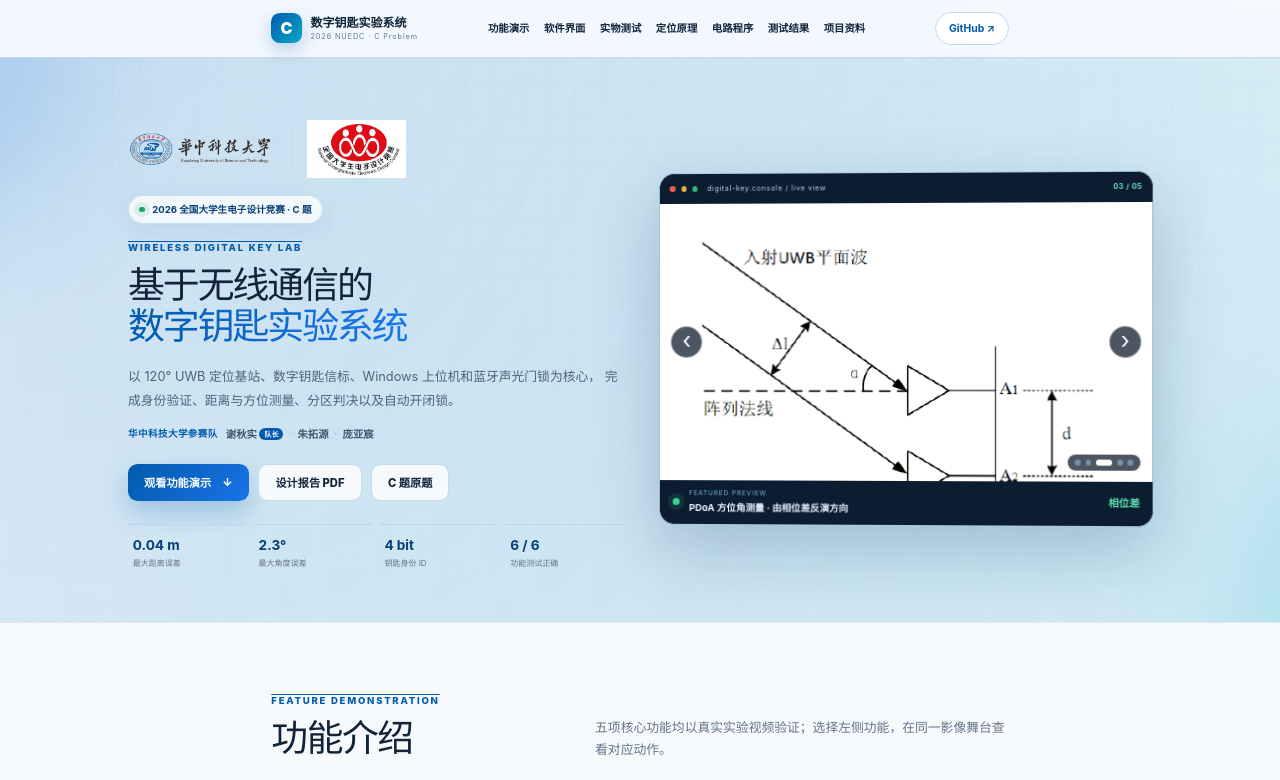
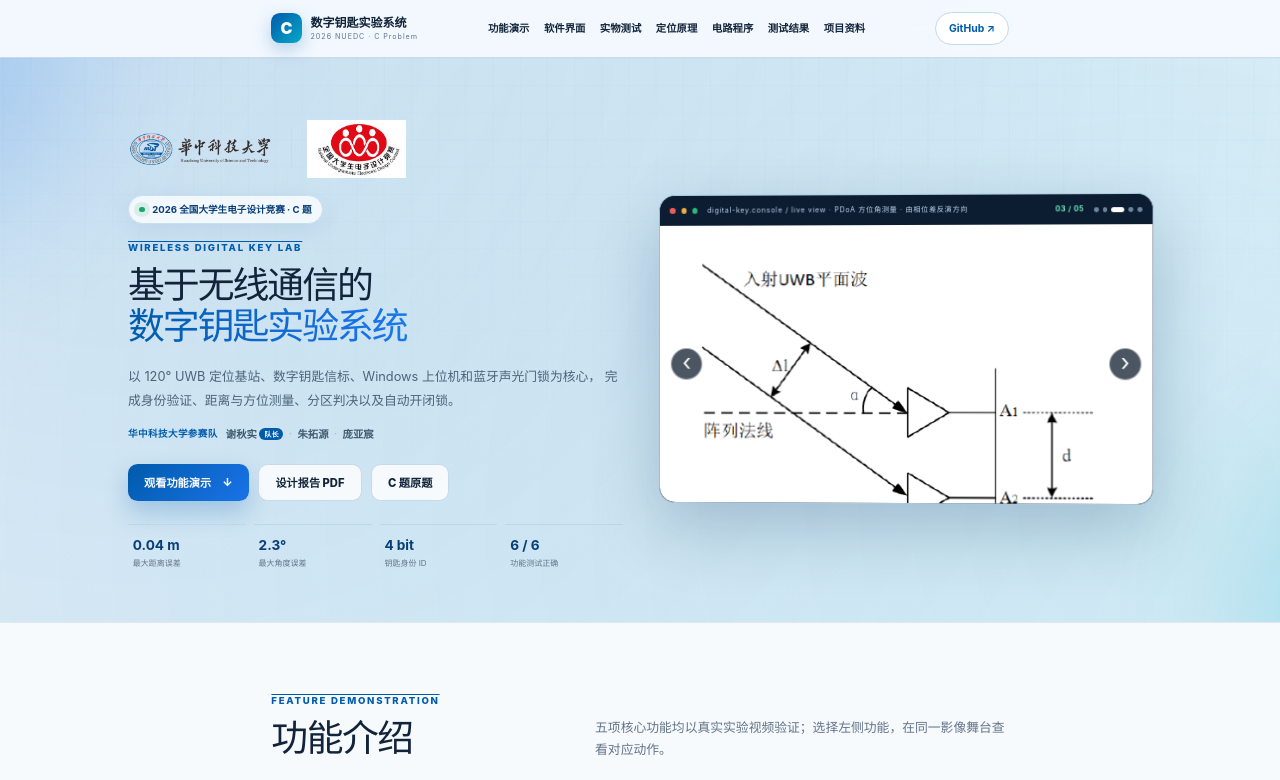
Before and after one commit to Qiushi0919/2026-NUEDC-C, a Next.js app in the folder website/: page / in a window 1280 px wide. Shown: the top 780 px of the page. Built offline with nearby package versions, Linux system fonts and the light colour scheme.

Commit message:
Remove carousel caption overlay

```diff
--- a/website/app/components/HeroCarousel.tsx
+++ b/website/app/components/HeroCarousel.tsx
@@ -10,35 +10,30 @@
     image: asset("/images/software-unlock.png"),
     alt: "数字钥匙实验系统开锁区运行界面",
     title: "身份通过 · 已进入开锁区",
-    value: "0.65 m",
     fit: "cover",
   },
   {
     image: asset("/report/system-block.png"),
     alt: "数字钥匙实验系统总体框图",
     title: "系统总体构成 · UWB 定位与门锁控制",
-    value: "系统框图",
     fit: "contain",
   },
   {
     image: asset("/report/pdoa-principle.png"),
     alt: "双天线 PDoA 方位角测量原理图",
     title: "PDoA 方位角测量 · 由相位差反演方向",
-    value: "相位差",
     fit: "contain",
   },
   {
     image: asset("/report/program-flow.png"),
     alt: "数字钥匙实验系统程序流程图",
     title: "身份与位置双重验证 · 状态机闭环",
-    value: "程序流程",
     fit: "contain",
   },
   {
     image: asset("/images/team-competition.jpg"),
     alt: "谢秋实、朱拓源、庞亚宸携作品参加全国大学生电子设计竞赛",
     title: "参赛团队 · 华中科技大学",
-    value: "团队合照",
     fit: "contain",
   },
 ] as const;
@@ -80,19 +75,8 @@
     >
       <div className="window-chrome">
         <span /><span /><span />
-        <p>digital-key.console / live view</p>
+        <p>digital-key.console / live view · {slide.title}</p>
         <b>{String(active + 1).padStart(2, "0")} / {String(slides.length).padStart(2, "0")}</b>
-      </div>
-
-      <div className="hero-carousel-media" aria-live="polite">
-        <img
-          key={slide.image}
-          src={slide.image}
-          alt={slide.alt}
-          data-fit={slide.fit}
-        />
-        <button type="button" className="hero-carousel-arrow previous" onClick={() => move(-1)} aria-label="上一张">‹</button>
-        <button type="button" className="hero-carousel-arrow next" onClick={() => move(1)} aria-label="下一张">›</button>
         <div className="hero-carousel-dots" aria-label="选择项目画面">
           {slides.map((item, index) => (
             <button
@@ -107,10 +91,15 @@
         </div>
       </div>
 
-      <div className="featured-caption">
-        <span className="status-dot" />
-        <p><small>FEATURED PREVIEW</small><strong>{slide.title}</strong></p>
-        <b>{slide.value}</b>
+      <div className="hero-carousel-media" aria-live="polite">
+        <img
+          key={slide.image}
+          src={slide.image}
+          alt={slide.alt}
+          data-fit={slide.fit}
+        />
+        <button type="button" className="hero-carousel-arrow previous" onClick={() => move(-1)} aria-label="上一张">‹</button>
+        <button type="button" className="hero-carousel-arrow next" onClick={() => move(1)} aria-label="下一张">›</button>
       </div>
     </div>
   );
--- a/website/app/globals.css
+++ b/website/app/globals.css
@@ -128,23 +128,17 @@
 .hero-carousel-arrow:focus-visible, .hero-carousel-dots button:focus-visible { outline: 2px solid #fff; outline-offset: 2px; }
 .hero-carousel-arrow.previous { left: 14px; }
 .hero-carousel-arrow.next { right: 14px; }
-.hero-carousel-dots { position: absolute; z-index: 3; right: 15px; bottom: 13px; display: flex; gap: 6px; padding: 7px 9px; border-radius: 999px; background: rgba(7, 20, 38, 0.72); backdrop-filter: blur(8px); }
-.hero-carousel-dots button { width: 7px; height: 7px; padding: 0; border: 0; border-radius: 50%; background: #7890a5; cursor: pointer; transition: width 0.2s ease, background 0.2s ease; }
-.hero-carousel-dots button.active { width: 20px; border-radius: 999px; background: #fff; }
+.hero-carousel-dots { display: flex; flex: 0 0 auto; align-items: center; gap: 5px; margin-left: 5px; }
+.hero-carousel-dots button { width: 6px; height: 6px; padding: 0; border: 0; border-radius: 50%; background: #6f879c; cursor: pointer; transition: width 0.2s ease, background 0.2s ease; }
+.hero-carousel-dots button.active { width: 16px; border-radius: 999px; background: #fff; }
 @keyframes hero-slide-in { from { opacity: 0.3; transform: scale(1.015); } to { opacity: 1; transform: scale(1); } }
 .window-chrome { display: flex; height: 38px; align-items: center; gap: 7px; padding: 0 13px; color: #bcd4e9; background: #0d1d31; font-size: 9px; }
 .window-chrome > span { width: 7px; height: 7px; border-radius: 50%; background: #5a7188; }
 .window-chrome > span:first-child { background: #ef5c57; }
 .window-chrome > span:nth-child(2) { background: #e8b04a; }
 .window-chrome > span:nth-child(3) { background: #31b879; }
-.window-chrome p { flex: 1; margin: 0 0 0 5px; letter-spacing: 0.09em; }
+.window-chrome p { overflow: hidden; flex: 1; margin: 0 0 0 5px; letter-spacing: 0.09em; text-overflow: ellipsis; white-space: nowrap; }
 .window-chrome b { color: #6ee7c0; letter-spacing: 0.07em; }
-.featured-caption { display: flex; align-items: center; gap: 12px; padding: 13px 16px; color: #e9f7ff; background: #0d1d31; }
-.featured-caption p { display: flex; flex: 1; flex-direction: column; margin: 0; line-height: 1.2; }
-.featured-caption small { color: #76bce8; font-size: 8px; letter-spacing: 0.15em; }
-.featured-caption strong { margin-top: 5px; font-size: 12px; }
-.featured-caption > b { max-width: 34%; color: #5ee2ae; font-size: 13px; text-align: right; }
-.status-dot { width: 9px; height: 9px; border-radius: 50%; background: #31d890; box-shadow: 0 0 0 6px rgba(49, 216, 144, 0.13); }
 
 .section { padding: 88px 0; }
 .section-heading { margin-bottom: 28px; }
```
